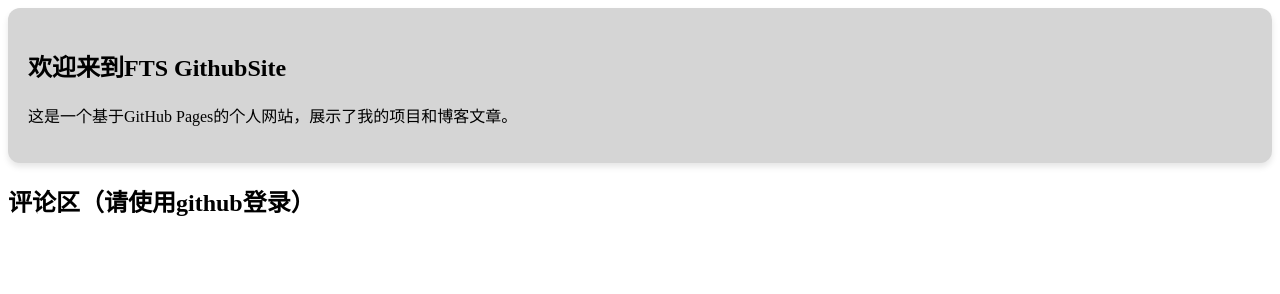
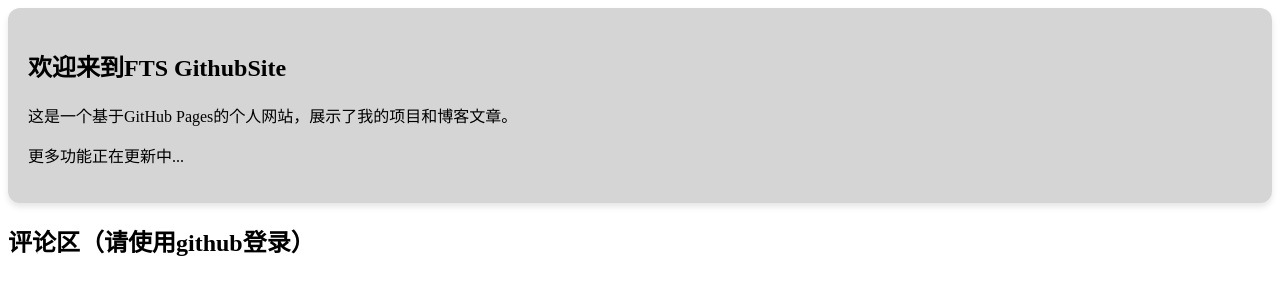
Before and after one commit to xiaoshuai-XS/XS.github.io, a plain HTML site: page index.html in a window 1280 px wide. Drawn offline with Linux system fonts and the light colour scheme.

Commit message:
Update index.html with additional features notice
Added a new paragraph indicating that more features are being updated.

```diff
--- a/index.html
+++ b/index.html
@@ -6,6 +6,7 @@
     <div class="card">
         <h2>欢迎来到FTS GithubSite</h2>
         <p>这是一个基于GitHub Pages的个人网站，展示了我的项目和博客文章。</p>
+        <p>更多功能正在更新中...</p>
     </div>
     <h2>评论区（请使用github登录）</h2>
     <script src="https://giscus.app/client.js"
```
